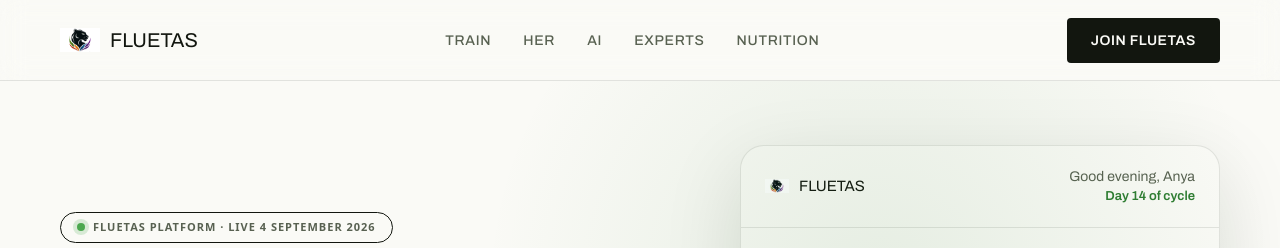
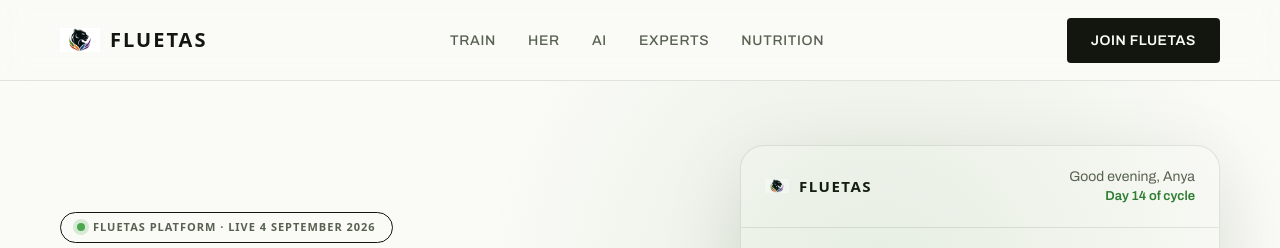
Before and after one commit to ansh-codr/Fluetas, a Next.js app: page / in a window 1280 px wide. Shown: the top 248 px of the page. Built offline with nearby package versions, Linux system fonts and the light colour scheme; no server answers; a web font is replaced by a local one.

Commit message:
style: ensure .brand utility and typography tokens are fully resolved with landing page

```diff
--- a/src/app/globals.css
+++ b/src/app/globals.css
@@ -110,6 +110,13 @@ body {
 .font-display  { font-family: var(--font-display) !important; }
 .font-expanded { font-family: var(--font-expanded) !important; }
 .font-sans     { font-family: var(--font-sans) !important; }
+
+.brand {
+  font-family: var(--font-expanded);
+  font-weight: 700;
+  letter-spacing: 0.10em;
+  text-transform: uppercase;
+}
 
 /* Structural Layout Utilities */
 .wrap {
```
